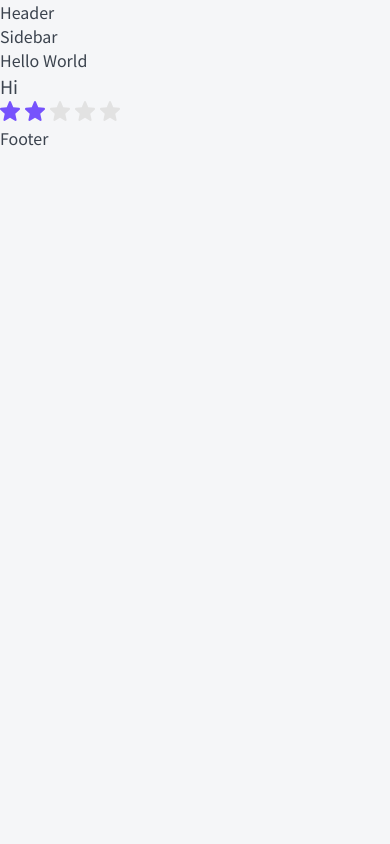
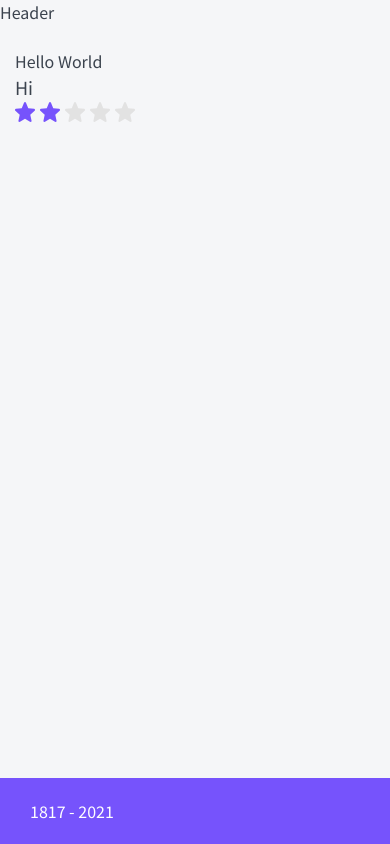
Before and after one commit to a-velesov/rating-app-frontend, a Next.js app: page / in a window 390 px wide. Built offline with nearby package versions, Linux system fonts and the light colour scheme.

Commit message:
add styles for layout

```diff
--- /dev/null
+++ b/layout/Layout.module.css
@@ -0,0 +1,67 @@
+.wrapper {
+	display: grid;
+	grid-template-columns: auto 230px minmax(320px, 1200px) auto;
+	grid-template-rows: auto 1fr auto;
+
+	min-height: 100vh;
+	gap: 40px 30px;
+	grid-template-areas:
+		". header header ."
+		". sidebar body ."
+		"footer footer footer footer";
+}
+
+.header {
+	grid-area: header;
+}
+
+.sidebar {
+	grid-area: sidebar;
+}
+
+.body {
+	grid-area: body;
+
+	outline: none;
+}
+
+.footer {
+	grid-area: footer;
+}
+
+.skipLink {
+	position: fixed;
+	top: 0;
+	left: 100px;
+
+	display: block;
+	overflow: hidden;
+
+	height: 0;
+
+	color: var(--white);
+	background: var(--primary);
+}
+
+.displayed {
+	height: auto;
+}
+
+@media (max-width: 765px) {
+	.wrapper {
+		grid-template-columns: minmax(320px, 1fr);
+		grid-template-areas:
+			"header"
+			"body"
+			"footer";
+		gap: 10px;
+	}
+
+	.sidebar {
+		display: none !important;
+	}
+
+	.body {
+		padding: 15px;
+	}
+}
--- a/layout/Layout.tsx
+++ b/layout/Layout.tsx
@@ -2,19 +2,18 @@
 import {Header} from "./header/Header";
 import {Footer} from "./footer/Footer";
 import {Sidebar} from "./sidibar/Sidebar";
+import styles from './Layout.module.css';
 import {FunctionComponent} from "react";
 
 const Layout = ({children}: LayoutProps): JSX.Element => {
-    return <>
-        <Header />
-        <div>
-            <Sidebar />
-            <div>
-                {children}
-            </div>
+    return <div className={styles.wrapper}>
+        <Header className={styles.header} />
+        <Sidebar className={styles.sidebar} />
+        <div className={styles.body}>
+            {children}
         </div>
-        <Footer />
-    </>;
+        <Footer className={styles.footer} />
+    </div>;
 };
 
 export const withLayout = <T extends Record<string, unknown>> (Component: FunctionComponent<T>) => {
--- /dev/null
+++ b/layout/footer/Footer.module.css
@@ -0,0 +1,21 @@
+.footer {
+    display: grid;
+    grid-template-columns: 1fr auto auto;
+    gap: 10px 40px;
+    color: var(--white);
+    font-size: 16px;
+    line-height: 16px;
+
+    background: var(--primary);
+    padding: 25px 30px;
+}
+
+.footer a:hover {
+    color: var(--gray-light);
+}
+
+@media (max-width: 765px) {
+    .footer {
+        grid-template-columns: 1fr auto auto;
+    }
+}
--- a/layout/footer/Footer.tsx
+++ b/layout/footer/Footer.tsx
@@ -1,9 +1,14 @@
 import {FooterProps} from "./Footer.props";
+import styles from './Footer.module.css';
+import cn from 'classnames';
+import {format} from 'date-fns';
 
-export const Footer = ({...props}: FooterProps): JSX.Element => {
+export const Footer = ({className, ...props}: FooterProps): JSX.Element => {
     return <>
-        <div {...props}>
-            Footer
-        </div>
+        <footer className={cn(className, styles.footer)} {...props}>
+            <div>
+                1817 - {format(new Date(), 'yyyy')}
+            </div>
+        </footer>
     </>;
 };
--- a/package.json
+++ b/package.json
@@ -9,6 +9,7 @@
     "stylelint": "stylelint \"**/*.css\" --fix"
   },
   "dependencies": {
+    "date-fns": "^2.22.1",
     "next": "10.2.3",
     "react": "17.0.2",
     "react-dom": "17.0.2"
```
Also changed, not shown: 1 other file (tests, documents, lock files or other folders).
